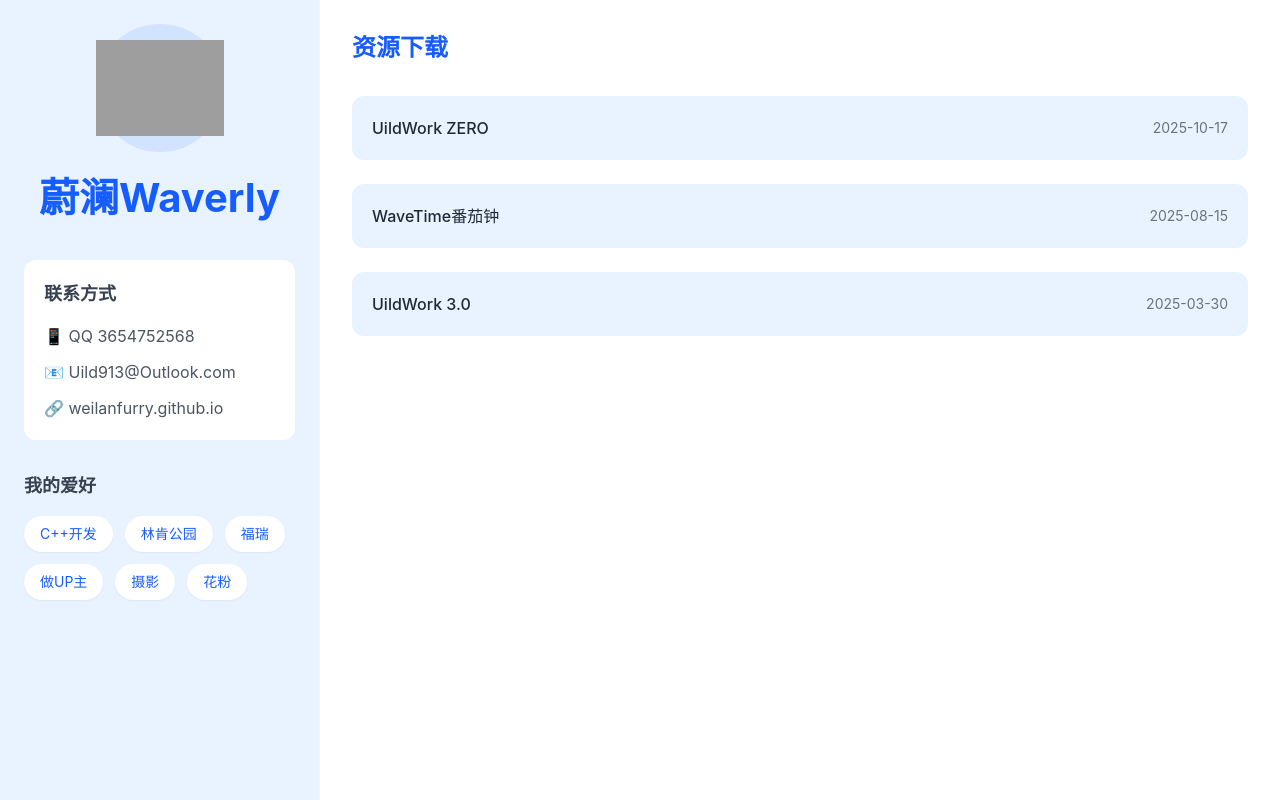
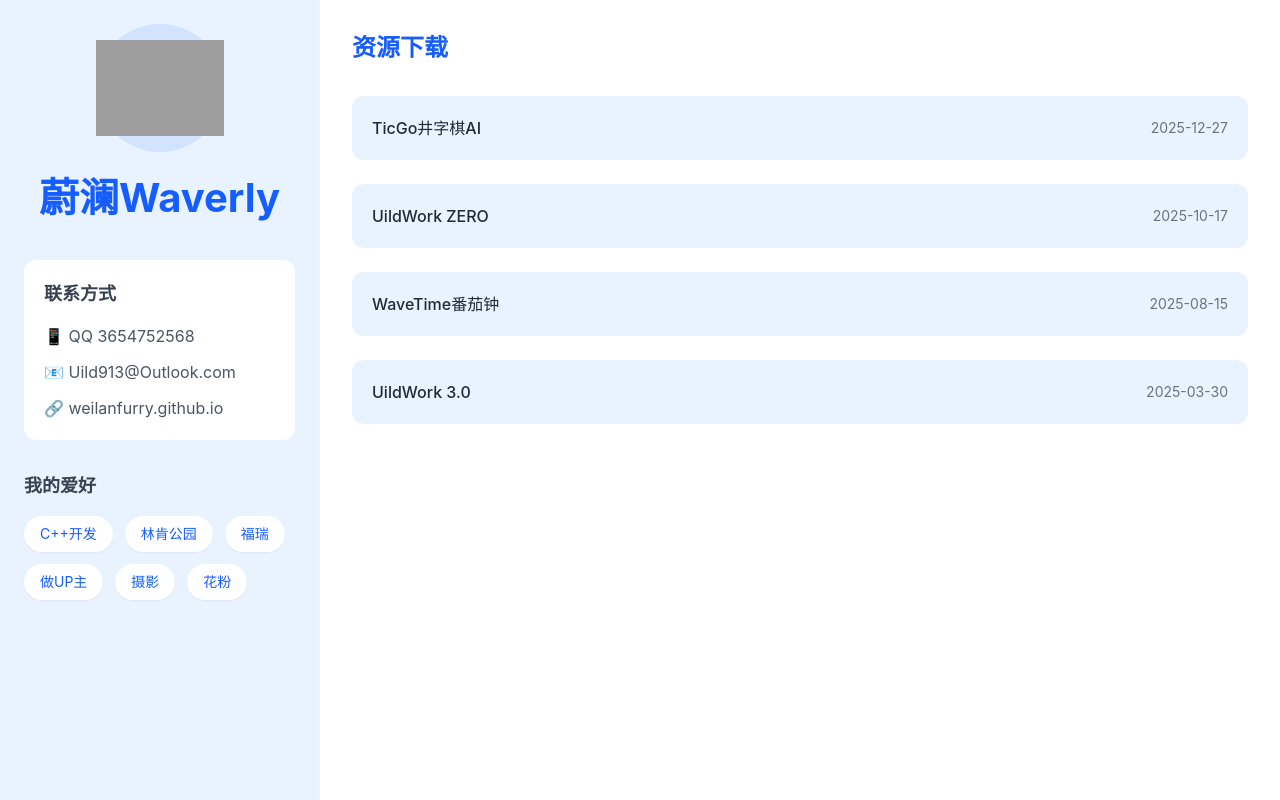
Before and after one commit to weilanfurry/weilanfurry.github.io, a plain HTML site: page index.html in a window 1280 px wide. Drawn offline with nearby package versions, Linux system fonts and the light colour scheme; grey boxes are pictures that could not be loaded.

Commit message:
Update index.html

```diff
--- a/index.html
+++ b/index.html
@@ -88,6 +88,17 @@
 
             <div class="space-y-5">
 
+		<!-- TGAI -->
+                <a
+                    href="https://www.123865.com/s/7FLYTd-syTqv"
+                    target="_blank"
+                    class="block bg-secondary rounded-xl p-5 flex justify-between items-center float-effect"
+                >
+                    <span class="font-medium text-gray-800">TicGo井字棋AI</span>
+                    <span class="text-sm text-gray-500">2025-12-27</span>
+                </a>
+		<br>
+
 		<!-- UW4 -->
                 <a
                     href="https://www.123pan.com/s/7FLYTd-3JTqv"
```
